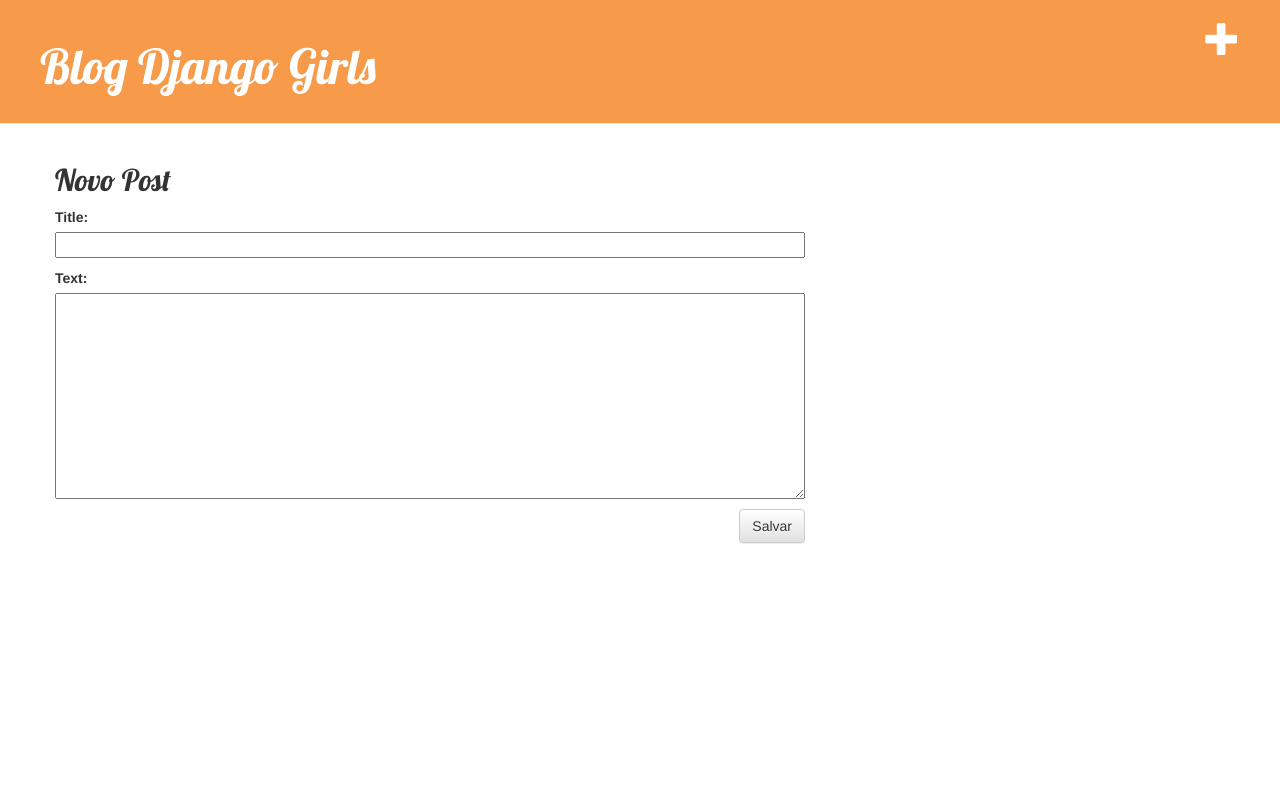
After one commit to MailsonD/Django-Projects, a Django app: page /post/new/ in a window 1280 px wide. The commit adds this page. Run offline with Django 3.2, Linux system fonts and the light colour scheme; a user stored in the database is signed in; some libraries are stand-ins or nearby versions.

Commit message:
Adicionando funcionalidades de CRUD

```diff
--- /dev/null
+++ b/Blog/blog/forms.py
@@ -0,0 +1,9 @@
+from django import forms
+from .models import Post
+
+
+class PostForm(forms.ModelForm):
+
+    class Meta:
+        model = Post
+        fields = ('title', 'text')
--- /dev/null
+++ b/Blog/blog/static/css/blog.css
@@ -0,0 +1,46 @@
+h1, h2, h3, h4 {
+    font-family: 'Lobster', cursive;
+}
+
+.page-header {
+    background-color: #F79B4B;
+    margin-top: 0;
+    padding: 20px 20px 20px 40px;
+}
+
+.page-header h1, .page-header h1 a, .page-header h1 a:visited, .page-header h1 a:active {
+    color: #ffffff;
+    font-size: 36pt;
+    text-decoration: none;
+}
+
+.content {
+    margin-left: 40px;
+}
+
+.date {
+    color: #828282;
+}
+
+.save {
+    float: right;
+}
+
+.post-form textarea, .post-form input {
+    width: 100%;
+}
+
+.top-menu, .top-menu:hover, .top-menu:visited {
+    color: #ffffff;
+    float: right;
+    font-size: 26pt;
+    margin-right: 20px;
+}
+
+.post {
+    margin-bottom: 70px;
+}
+
+.post h2 a, .post h2 a:visited {
+    color: #000000;
+}
--- /dev/null
+++ b/Blog/blog/templates/blog/base.html
@@ -0,0 +1,31 @@
+{% load staticfiles %}
+<html>
+    <head>
+        <meta charset="UTF-8">
+        <title>Blog Django Girls</title>
+        <link rel="stylesheet" href="//maxcdn.bootstrapcdn.com/bootstrap/3.2.0/css/bootstrap.min.css">
+        <link rel="stylesheet" href="//maxcdn.bootstrapcdn.com/bootstrap/3.2.0/css/bootstrap-theme.min.css">
+        <link href="//fonts.googleapis.com/css?family=Lobster&subset=latin,latin-ext" rel="stylesheet" type="text/css">
+        <link rel="stylesheet" href="{% static 'css/blog.css' %}">
+    </head>
+    <body>
+        <div class="page-header">
+
+            {% if user.is_authenticated %}
+                <a class="top-menu" href="{% url 'post_new' %}">
+                    <span class="glyphicon glyphicon-plus"></span>
+                </a>
+            {% endif %}
+            <h1><a href="/">Blog Django Girls</a></h1>
+        </div>
+
+        <div class="content container">
+            <div class="row">
+                <div class="col-md-8">
+                    {% block content %}
+                    {% endblock %}
+                </div>
+            </div>
+        </div>
+    </body>
+</html>
--- /dev/null
+++ b/Blog/blog/templates/blog/post_edit.html
@@ -0,0 +1,12 @@
+{% extends 'blog/base.html' %}
+
+{% block content %}
+    <h2>Novo Post</h2>
+    <form method="POST" class="post-form">
+        {% csrf_token %}
+        {{ form.as_p }}
+        <button type="submit" class="save btn btn-default">
+            Salvar
+        </button>
+    </form>
+{% endblock %}
--- a/Blog/blog/urls.py
+++ b/Blog/blog/urls.py
@@ -3,4 +3,7 @@
 
 urlpatterns = [
     path('', views.post_list, name='post_list'),
+    path('post/<int:pk>/', views.post_detail, name='post_detail'),
+    path('post/new/', views.post_new, name='post_new'),
+    path('post/<int:pk>/edit/', views.post_edit, name='post_edit'),
 ]
--- a/Blog/blog/views.py
+++ b/Blog/blog/views.py
@@ -1,6 +1,6 @@
-from django.shortcuts import render
+from django.shortcuts import render, get_object_or_404, redirect
 from django.utils import timezone
-
+from blog.forms import PostForm
 from .models import Post
 
 
@@ -10,3 +10,37 @@
 def post_list(request):
     posts = Post.objects.filter(published_date__lte=timezone.now()).order_by('published_date')
     return render(request, 'blog/post_list.html', {'posts': posts})
+
+
+def post_detail(request, pk):
+    post = get_object_or_404(Post, pk=pk)
+    return render(request, 'blog/post_detail.html', {'post': post})
+
+
+def post_new(request):
+    if request.method == "POST":
+        form = PostForm(request.POST)
+        if form.is_valid():
+            post = form.save(commit=False)
+            post.author = request.user
+            post.published_date = timezone.now()
+            post.save()
+            return redirect('post_detail', pk=post.pk)
+    else:
+        form = PostForm()
+    return render(request, 'blog/post_edit.html', {'form': form})
+
+
+def post_edit(request, pk):
+    post = get_object_or_404(Post, pk=pk)
+    if request.method == "POST":
+        form = PostForm(request.POST, instance=post)
+        if form.is_valid():
+            post = form.save(commit=False)
+            post.author = request.user
+            post.published_date = timezone.now()
+            post.save()
+            redirect('post_detail', pk=post.pk)
+    else:
+        form = PostForm(instance=post)
+    return render(request, 'blog/post_edit.html', {'form': form})
```
Also changed, not shown: Blog/blog/templates/blog/post_detail.html (added, +18 -0 lines), Blog/blog/templates/blog/post_list.html (+12 -19 lines), Blog/db.sqlite3.
